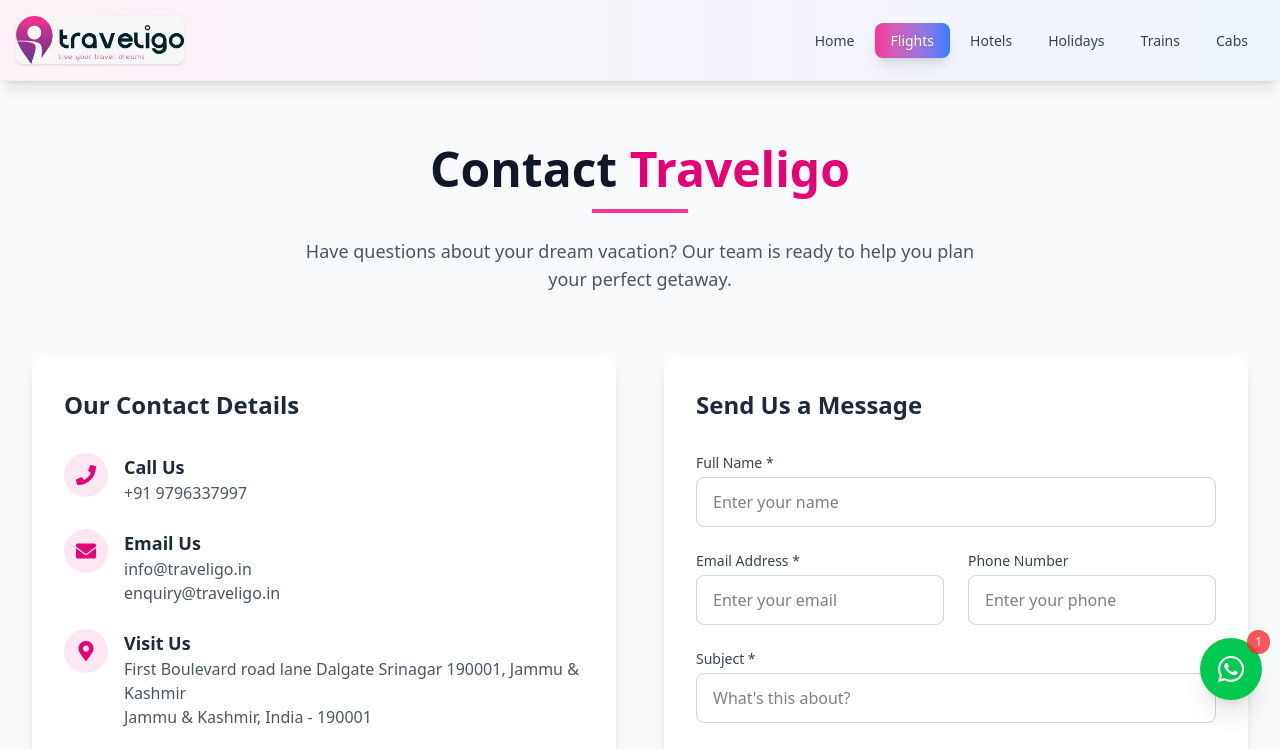
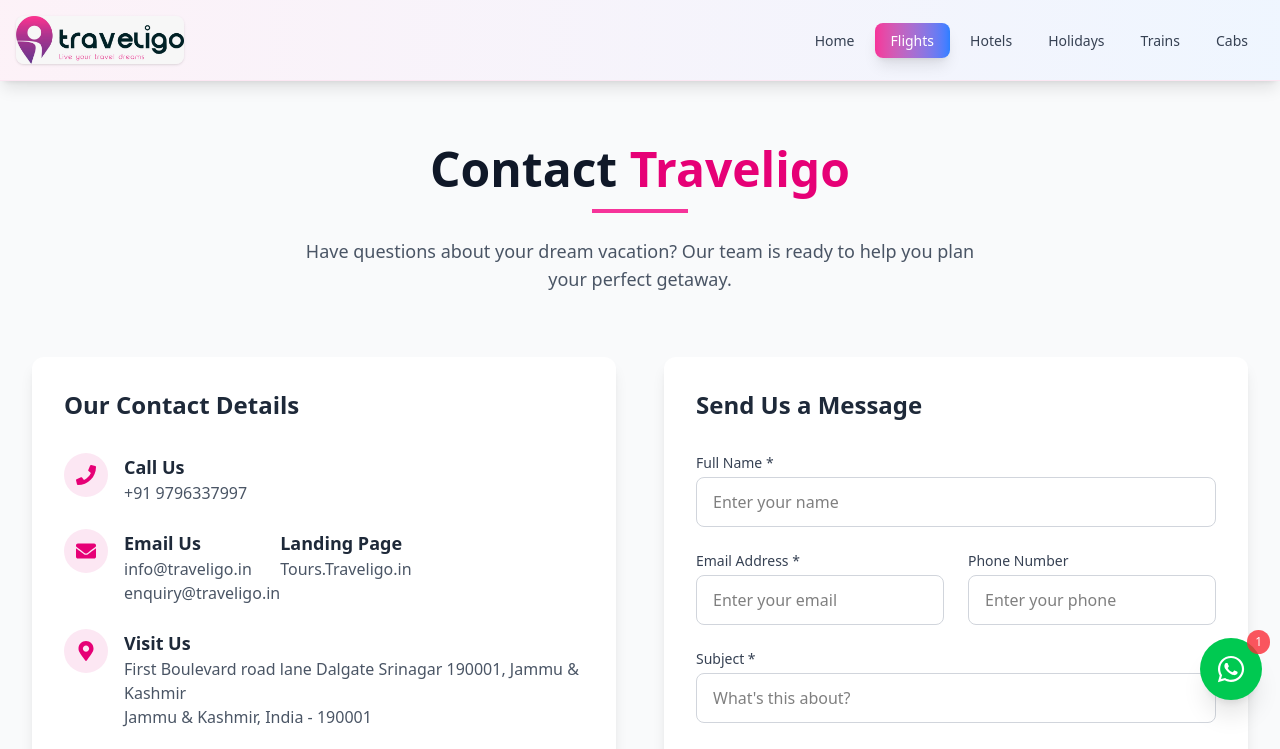
Before and after one commit to Traveligo-11/Travelwebsite, a React (Vite) app: page /contact in a window 1280 px wide. Shown: the top 749 px of the page. Built offline with nearby package versions, Linux system fonts and the light colour scheme.

Commit message:
Removed Tailwind CSS and updated configurations

```diff
--- a/src/Footer/contact.jsx
+++ b/src/Footer/contact.jsx
@@ -123,6 +123,10 @@
                   <h3 className="text-lg font-semibold text-gray-800">Email Us</h3>
                   <p className="text-gray-600">info@traveligo.in</p>
                   <p className="text-gray-600">enquiry@traveligo.in</p>
+                </div>
+                  <div>
+                  <h3 className="text-lg font-semibold text-gray-800">Landing Page</h3>
+                  <p className="text-gray-600">Tours.Traveligo.in</p>
                 </div>
               </div>
 
```
